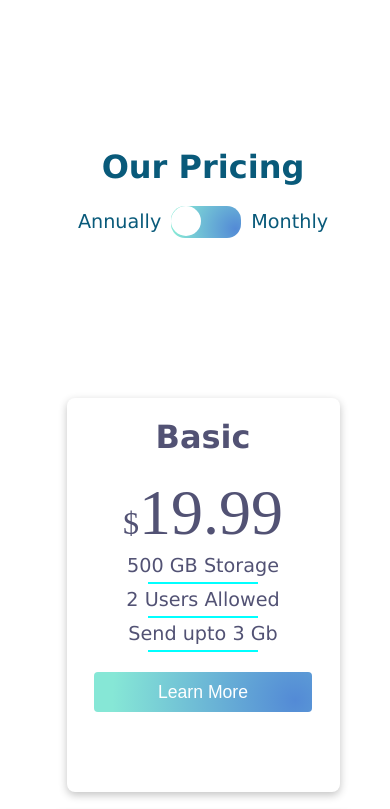
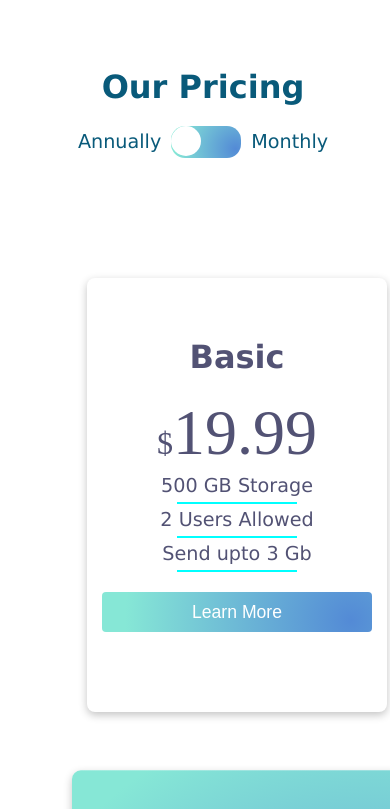
Before and after one commit to Zeeshan-tech11/easy_landing, a plain HTML site: page index.html in a window 390 px wide. Shown: the top 809 px of the page. Drawn offline with Linux system fonts and the light colour scheme.

Commit message:
make it responsive

```diff
--- a/style.css
+++ b/style.css
@@ -11,17 +11,20 @@
 .price-plan{
     margin: auto;
     display: flex;
-    width: 70%;
-    height: 100%;
+    width: 80%;
+    height: 60vh;
     margin-top: 80px;
     align-items: center;
     justify-content: space-around;
+    flex-wrap: wrap;
 }
 .price-box{
     color: rgb(82, 82, 116);
-    width: 31%;
+    max-width: 31%;
+    min-width: 300px;
     text-align: center;
     border-radius: 8px;
+    margin:40px;
     box-shadow: rgba(0, 0, 0, 0.24) 0px 3px 8px;
     /* background-color: rgb(200, 200, 20); */
 }
@@ -46,7 +49,7 @@
 .end{
     font-size: 1.1rem;
     margin: auto;
-    width: 80%;
+    width: 90%;
     border: none;
     height: 40px;
     margin-top: 20px;
@@ -97,22 +100,3 @@
     background-color: white;
     border-radius: 50%;
 }
-@media (max-width:600px){
-    .price-plan{
-        flex-direction: column;
-        margin-top: 40px;
-        display: block;
-    }
-    .price-box{
-        width: 100%;
-        /* margin: 20px; */
-    }
-    .top-head{
-        margin-bottom: 80px;
-        margin-top: 80px;
-    }
-    .container{
-        justify-content: space-between;
-        flex-direction: column  ;
-    }
-}
```
